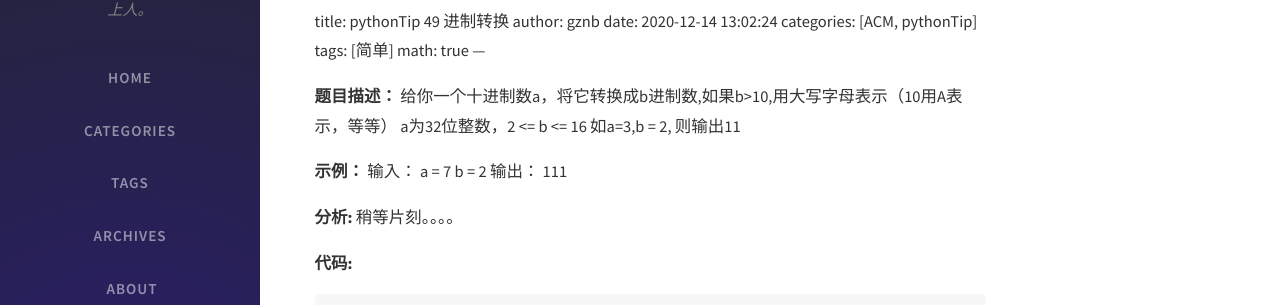
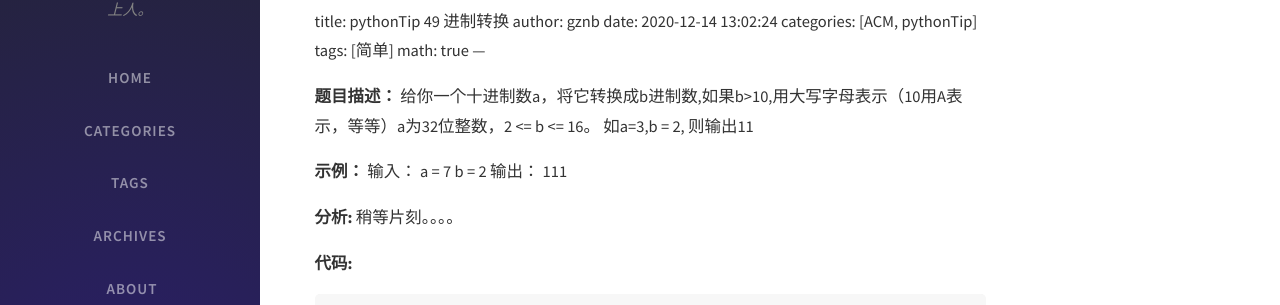
Before and after one commit to gznb/gznb.github.io, a Jekyll site: the page built from _posts/pythonTip/2020-12-14-pythonTip-49-进制转换.md, in a window 1280 px wide and 1346 px high. Shown: the part 217-522 px from the top of the window. Built offline with Jekyll 4.4.1, drawn with Linux system fonts in a browser that asks for light colours; nearby versions of some CDN libraries; comment, search, counter and statistics services are not loaded.

Commit message:
修复一个小问题

```diff
--- a/_posts/pythonTip/2020-12-14-pythonTip-49-进制转换.md
+++ b/_posts/pythonTip/2020-12-14-pythonTip-49-进制转换.md
@@ -9,8 +9,7 @@ math: true
 ---
 
 **题目描述：**
-给你一个十进制数a，将它转换成b进制数,如果b>10,用大写字母表示（10用A表示，等等）
-a为32位整数，2 <= b <= 16
+给你一个十进制数a，将它转换成b进制数,如果b>10,用大写字母表示（10用A表示，等等）a为32位整数，2 <= b <= 16。
 如a=3,b = 2, 则输出11
 
 **示例：**
```
